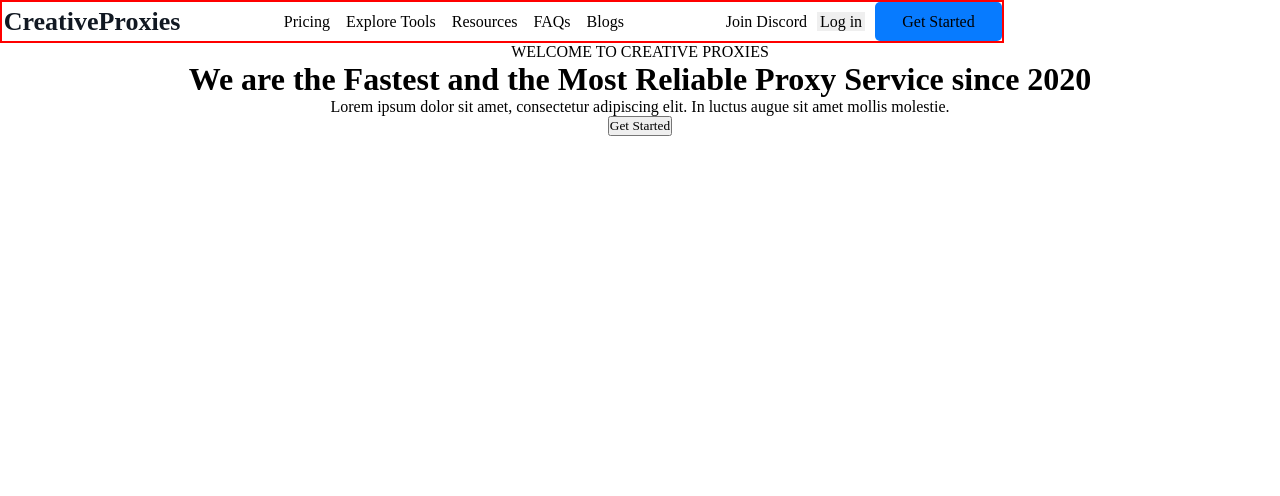
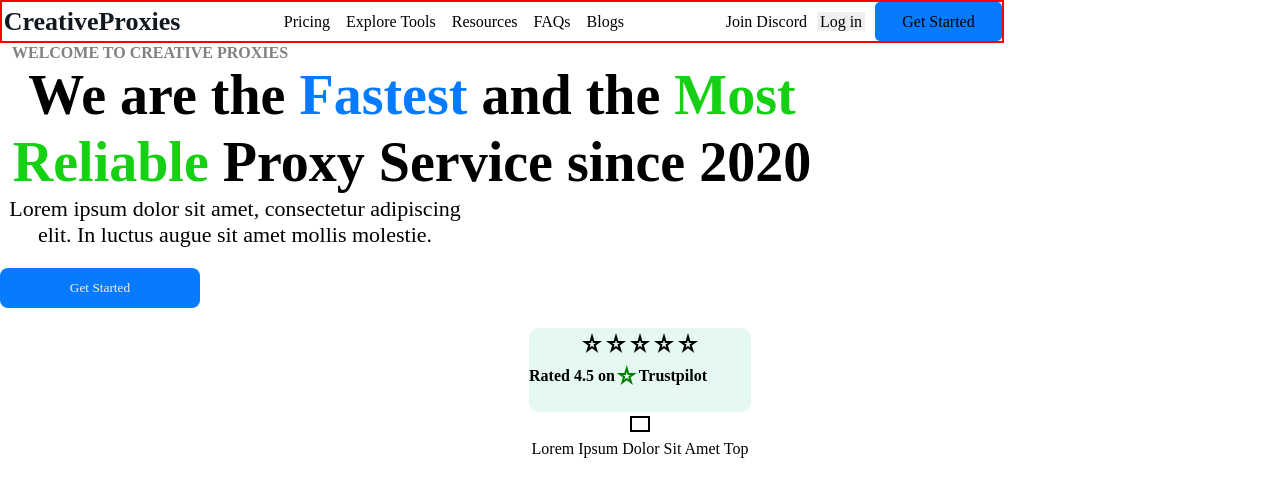
Before and after one commit to UttamMehta/FlameCloudAssignment, a React (Create React App) app in the folder landing_page/: page / in a window 1280 px wide. Shown: the top 496 px of the page. Built offline with nearby package versions, Linux system fonts and the light colour scheme.

Commit message:
middlepageone

```diff
--- a/landing_page/public/index.html
+++ b/landing_page/public/index.html
@@ -1,14 +1,16 @@
 <!DOCTYPE html>
 <html lang="en">
+
 <head>
   <meta charset="utf-8" />
   <link rel="icon" href="%PUBLIC_URL%/favicon.ico" />
   <meta name="viewport" content="width=device-width, initial-scale=1" />
   <meta name="theme-color" content="#000000" />
-    <meta
-      name="description"
-      content="Web site created using create-react-app"
-    />
+  <meta name="description" content="Web site created using create-react-app" />
+  <link rel="stylesheet"
+    href="https://fonts.googleapis.com/css2?family=Material+Symbols+Outlined:opsz,wght,FILL,GRAD@48,400,0,0" />
+  <link rel="stylesheet"
+    href="https://fonts.googleapis.com/css2?family=Material+Symbols+Sharp:opsz,wght,FILL,GRAD@48,400,0,0" />
   <link rel="apple-touch-icon" href="%PUBLIC_URL%/logo192.png" />
   <!--
       manifest.json provides metadata used when your web app is installed on a
@@ -26,6 +28,7 @@
     -->
   <title>React App</title>
 </head>
+
 <body>
   <noscript>You need to enable JavaScript to run this app.</noscript>
   <div id="root"></div>
@@ -40,4 +43,5 @@
       To create a production bundle, use `npm run build` or `yarn build`.
     -->
 </body>
+
 </html>
--- a/landing_page/src/Component/middlepages_01.jsx
+++ b/landing_page/src/Component/middlepages_01.jsx
@@ -1,27 +1,59 @@
 import React from 'react';
+import Img_Content from '../pages/Img_Content';
 import styles from "./Middlepages_01.module.css"
 
 function Middlepages_01(props) {
     return (
         <div className={styles.mains}>
-            <div>
+            <div className={styles.page01_FirstDiv}>
             WELCOME TO CREATIVE PROXIES
             </div>
 
             <div>
             <h1>
-            We are the Fastest and the Most
-             Reliable Proxy Service since 2020</h1>
+            We are the <span className={styles.blue}>Fastest</span> and the <span className={styles.green}>Most
+             Reliable</span> Proxy Service since 2020</h1>
             </div>
 
-            <div>
+            <div className={styles.pages01_ThirdDiv}>
                 <p>Lorem ipsum dolor sit amet, consectetur adipiscing elit. In luctus augue sit amet mollis molestie.</p>
             </div>
 
-            <div>
+            <div className={styles.pages01_FourthDiv}>
                 <button>Get Started</button>
             </div>
+        <div className={styles.pages01_FifthDiv}>
+        <div>
+    <span class="material-symbols-outlined">
+star_rate
+</span>
+<span class="material-symbols-outlined">
+star_rate
+</span>
+<span class="material-symbols-outlined">
+star_rate
+</span>
+<span class="material-symbols-outlined">
+star_rate
+</span>
+<span class="material-symbols-outlined">
+star_rate
+</span>
 
+        </div>
+        <div className={styles.page01_SixthDiv}>
+     <b> <span>  Rated 4.5 on</span>
+        <span class="material-symbols-outlined" style={{color:"green"}}>
+star_rate
+</span>
+<span>Trustpilot</span></b>
+        </div>
+
+        </div>
+
+        <div className={styles.pages01_SeventhDiv}>
+        <Img_Content color={"green"}/>
+        </div>
         </div>
     );
 }
--- a/landing_page/src/Component/middlepages_01.module.css
+++ b/landing_page/src/Component/middlepages_01.module.css
@@ -3,7 +3,7 @@
 }
 
 .page01_FirstDiv{
-    width: 249px;
+    width:300px;
 height: 19px;
 left: 836px;
 top: 154px;
@@ -13,6 +13,92 @@ font-weight: 600;
 font-size: 16px;
 line-height: 19px;
 color: gray;
-background: rgba(17, 24, 34, 1);
+}
+
+.mains>div>h1{
+    /* position: absolute; */
+    width: 824px;
+    height: 134px;
+    left: 548px;
+    top: 176px;
+    font-family: 'Figtree';
+    font-style: normal;
+    font-weight: 600;
+    font-size: 56px;
+    line-height: 67px;
+    text-align: center;
+}
+
+.green{
+    color:
+    rgba(22, 209, 19, 1);
+}
+
+.pages01_ThirdDiv{
+width: 470px;
+height: 52px;
+left: 706px;
+top: 327px;
+font-family: 'Figtree';
+font-style: normal;
+font-weight: 500;
+font-size: 22px;
+line-height: 26px;
+text-align: center;
+}
+.blue{
+    color: rgba(7, 123, 255, 1);
+}
+
+.pages01_FourthDiv>button{
+    margin-top: 20px;
+    display: flex;
+    flex-direction: row;
+    justify-content: center;
+    align-items: center;
+    padding: 10px;
+    gap: 5px;
+    width: 200px;
+    height: 40px;
+    left: 849px;
+    top: 405px ;
+    color: antiquewhite;
+    background: #077BFF;
+    border: 8px;
+    border-radius: 8px;
+    margin-bottom: 20px;
 
 }
+
+.pages01_FifthDiv{
+    width: 222px;
+height: 80px;
+left: 849px;
+top: 479px;
+border-radius: 10px;
+background: rgba(0, 182, 122, 0.1);
+align-items: center;
+margin: auto;
+}
+
+
+.page01_SixthDiv>b{
+    display: flex;
+    align-items: center;
+    text-align: center;
+}
+
+.page01_SixthDiv,.pages01_FifthDiv{
+    padding-top: 4px;
+}
+
+.page_01SeventhDiv>div{
+width: 285.84px;
+height: 95.28px;
+left: 364px;
+top: 754px;
+background: #EEFEFD;
+border: 1px solid #D4EAE8;
+border-radius: 5px;
+transform: matrix(1, 0, 0, -1, 0, 0);
+}
--- /dev/null
+++ b/landing_page/src/pages/Img_Content.jsx
@@ -0,0 +1,19 @@
+import React from 'react';
+
+function Img_Content(props) {
+    return (
+        <div>
+            <div>
+            <span class="material-symbols-sharp" style={{fill:props.color}}>
+rectangle
+</span></div>
+<div>
+    <span>Lorem Ipsum
+Dolor Sit Amet Top</span>
+</div>
+
+        </div>
+    );
+}
+
+export default Img_Content;
```
Lines whose indentation alone changed are shown as unchanged.
